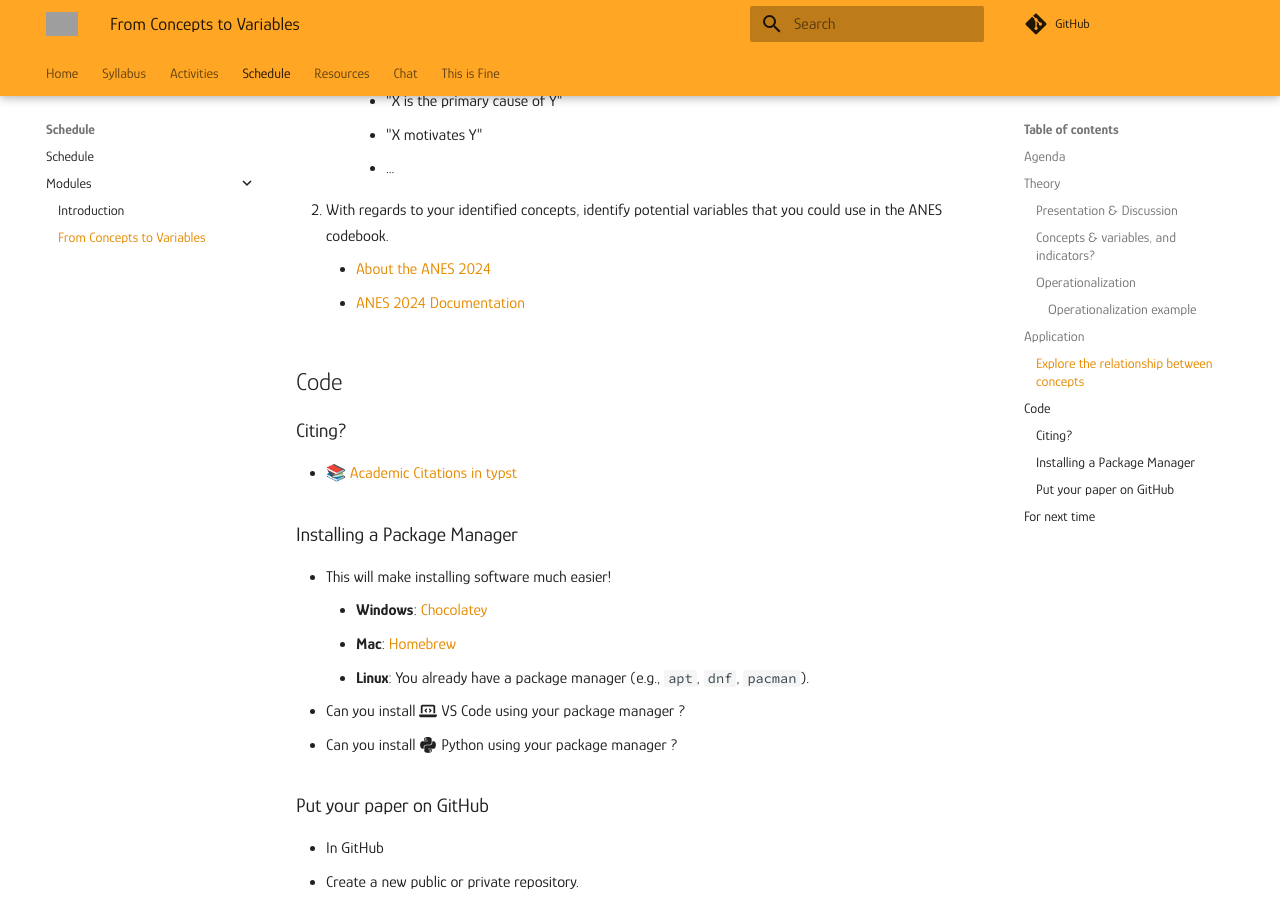
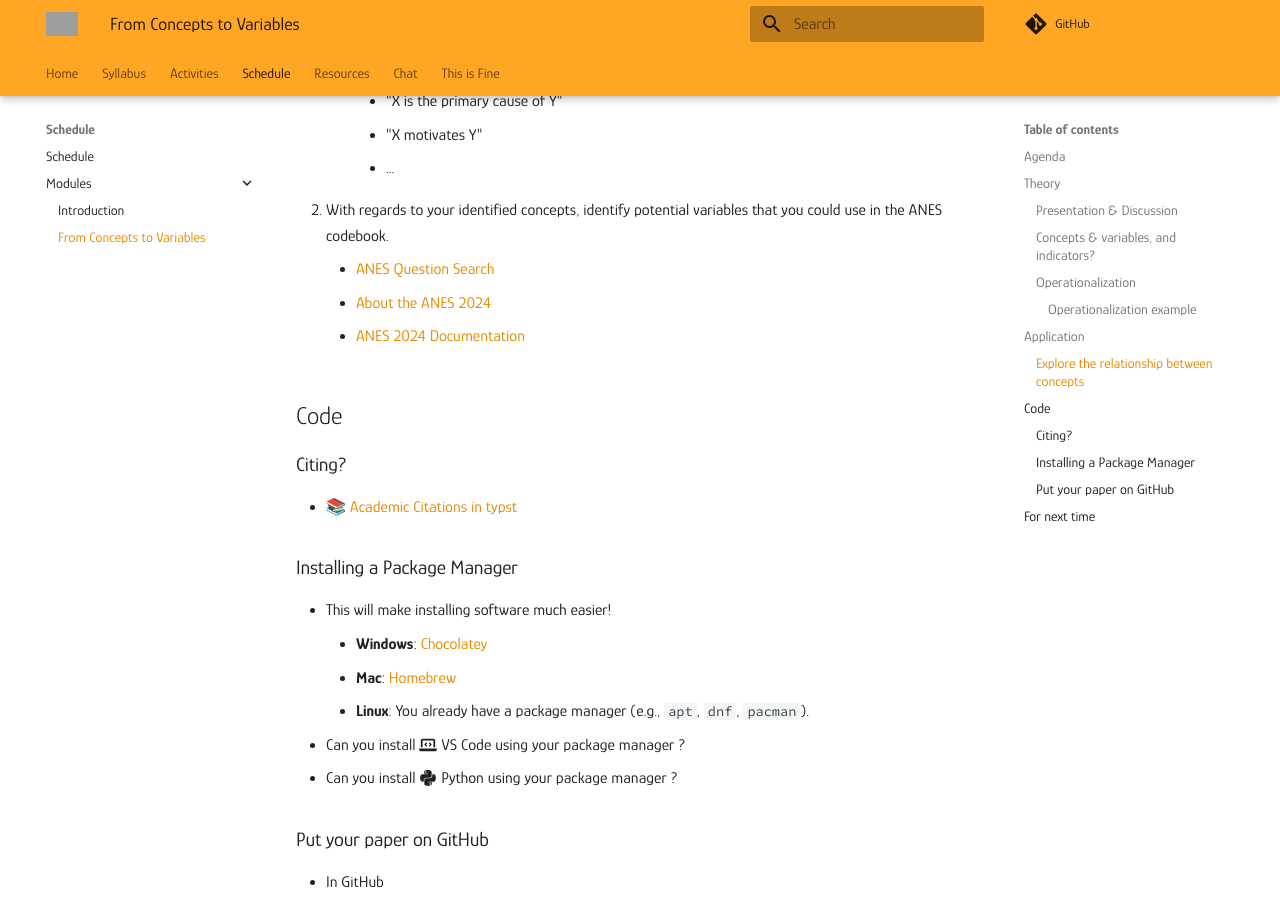
Before and after one commit to mickaeltemporao/data-analysis, an MkDocs documentation site: the page built from docs/modules/variables.md, in a window 1280 px wide and 900 px high, scrolled down 2247 px. Built offline with MkDocs 1.6.1 and Material for MkDocs 9.7.7, drawn with Linux system fonts in a browser that asks for light colours; comment, search, counter and statistics services are not loaded; grey boxes are pictures that could not be loaded.

Commit message:
update link

```diff
--- a/docs/modules/variables.md
+++ b/docs/modules/variables.md
@@ -63,6 +63,7 @@ The concept of political ideology can't be directly measured, but it can be oper
         - ...
 
 2. With regards to your identified concepts, identify potential variables that you could use in the ANES codebook.
+    - [ANES Question Search](https://electionstudies.org/data-tools/anes-question-search/)
     - [About the ANES 2024](https://electionstudies.org/data-center/2024-time-series-study/)
     - [ANES 2024 Documentation](https://sda.berkeley.edu/sdaweb/docs/anes2024prelim/DOC/hcbk.htm)
 
```
